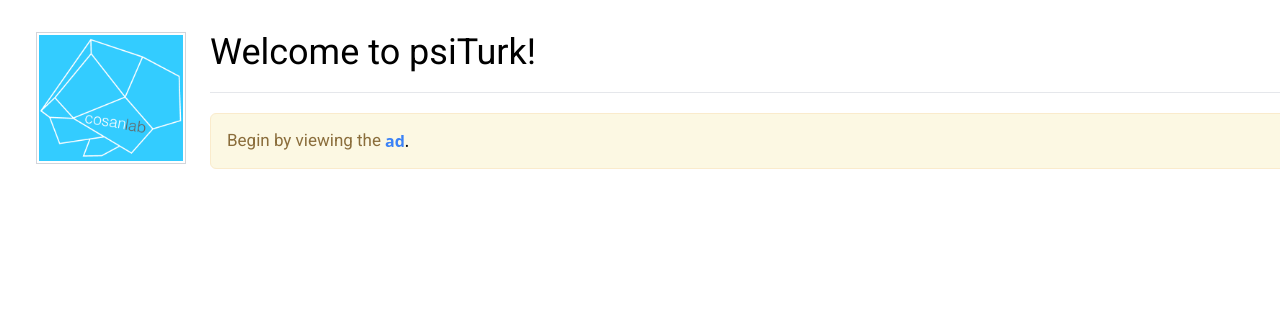
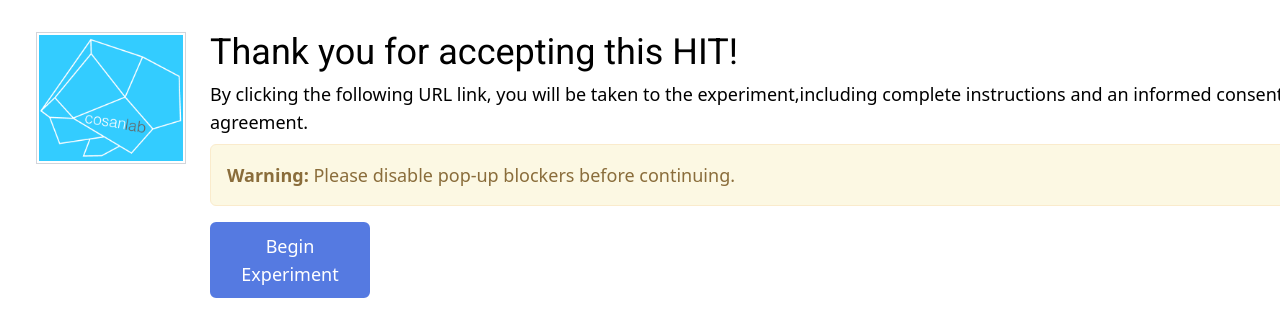
Before and after one commit to Hikmat-Bangash/Svelte-kit, a SvelteKit app: page / in a window 1280 px wide. Shown: the top 336 px of the page. Built offline with nearby package versions, Linux system fonts and the light colour scheme.

Commit message:
addressed the client feedback, created and modified the components accordingly

```diff
--- a/src/routes/+page.svelte
+++ b/src/routes/+page.svelte
@@ -1,11 +1,22 @@
 <script>
   import logo from "../assets/logo.png";
   import "@fontsource/roboto";
-  import { HomeScreen } from "../constants/constants";
+  import { SecondPage } from "../constants/constants";
 
+  const openNewWindow = () => {
+    const customWidth = 1100; // Set your desired custom width here
+    const windowFeatures = `width=${customWidth},height=${
+      window.innerHeight + 80
+    },left=0,top=0`;
+
+    window.open(
+      "/consent?hitId=debugOr0wK&assignmentId=debugRuNdu&workerId=debug0SdjT&mode=debug",
+      "popupWindow",
+      windowFeatures
+    );
+  };
 </script>
 
-<!--  -->
 <div class="container w-full h-full mt-8 ml-2 md:ml-6">
   <div class="wrapper w-full mx-3 flex gap-6 h-auto overflow-x-hidden">
     <div
@@ -18,38 +29,48 @@
       />
     </div>
 
-    <div class="right w-[85%] h-auto flex flex-col gap-5">
-      <h1 class="text-4xl">{HomeScreen.TITLE}</h1>
-      <hr />
+    <div class="right w-[85%] h-auto flex flex-col gap-2">
+      <h1 class="text-4xl">
+        {SecondPage.TITLE}
+      </h1>
+
+      <p class="text-lg">
+        {SecondPage.SUBTITLE}
+      </p>
+
       <div class="container mx-auto">
         <!-- Section: Design Block -->
         <section class="mb-2">
           <div
-            class="alert alert-dismissible fade show items-center justify-between rounded-md bg-[#fcf8e3] py-3.5 px-4 text-center text-black md:flex md:text-left border border-[#faebcc]"
+            class="alert alert-dismissible fade show items-center justify-between rounded-md bg-[#fcf8e3] border border-[#faebcc] py-4 px-4 text-center md:flex md:text-left"
           >
             <div
               class="mb-4 flex flex-wrap items-center justify-center md:mb-0 md:justify-start"
             >
               <!-- svelte-ignore a11y-missing-attribute -->
-              <p class="text-[#8a6d3b] text-[17px]">{HomeScreen.MESSAGE}</p>
-              <a
-                href="/ad?assignmentId=debugRuNdu&hitId=debugOr0wK&workerId=debug0SdjT&mode=debug"
-                class="ml-1 text-blue-500 font-semibold hover:text-blue-700 hover:underline"
-                >{HomeScreen.ANCHAR_TAG}</a
-              >.
+              <p class="text-[#8a6d3b] text-lg">
+                <b>{SecondPage.WARNING_MESSAGE}</b>
+                {SecondPage.INSTRUCTIONS}
+              </p>
             </div>
           </div>
         </section>
         <!-- Section: Design Block -->
       </div>
+      <!-- button -->
+      <button
+        class="bg-blue-700 opacity-75 text-white w-40 p-2 px-2 text-lg border-2 border-blue-700 rounded-md hover:bg-blue-800  active:border-2 focus:border-2 focus:border-black active:border-black "
+        on:click={openNewWindow}
+      >
+        {SecondPage.BUTTON}
+      </button>
     </div>
   </div>
 </div>
 
 <!-- styling section -->
 <style>
-  h1,
-  p {
+  h1 {
     font-family: "Roboto", sans-serif;
   }
 </style>
--- a/src/routes/[slug]/+page.svelte
+++ /dev/null
@@ -1,76 +0,0 @@
-<script>
-  import logo from "../../assets/logo.png";
-  import "@fontsource/roboto";
-  import { SecondPage } from "../../constants/constants";
-
-  const openNewWindow = () => {
-    const customWidth = 1100; // Set your desired custom width here
-    const windowFeatures = `width=${customWidth},height=${
-      window.innerHeight + 80
-    },left=0,top=0`;
-
-    window.open(
-      "/consent?hitId=debugOr0wK&assignmentId=debugRuNdu&workerId=debug0SdjT&mode=debug",
-      "popupWindow",
-      windowFeatures
-    );
-  };
-</script>
-
-<div class="container w-full h-full mt-8 ml-2 md:ml-6">
-  <div class="wrapper w-full mx-3 flex gap-6 h-auto overflow-x-hidden">
-    <div
-      class="left w-[150px] xl:h-[132px] h-[129px] border border-gray-300 p-[2px]"
-    >
-      <img
-        src={logo}
-        class="w-full h-auto min-w-[140px] min-h-[120px]"
-        alt="projectLabPic"
-      />
-    </div>
-
-    <div class="right w-[85%] h-auto flex flex-col gap-2">
-      <h1 class="text-4xl">
-        {SecondPage.TITLE}
-      </h1>
-
-      <p class="text-lg">
-        {SecondPage.SUBTITLE}
-      </p>
-
-      <div class="container mx-auto">
-        <!-- Section: Design Block -->
-        <section class="mb-2">
-          <div
-            class="alert alert-dismissible fade show items-center justify-between rounded-md bg-[#fcf8e3] border border-[#faebcc] py-4 px-4 text-center md:flex md:text-left"
-          >
-            <div
-              class="mb-4 flex flex-wrap items-center justify-center md:mb-0 md:justify-start"
-            >
-              <!-- svelte-ignore a11y-missing-attribute -->
-              <p class="text-[#8a6d3b] text-lg">
-                <b>{SecondPage.WARNING_MESSAGE}</b>
-                {SecondPage.INSTRUCTIONS}
-              </p>
-            </div>
-          </div>
-        </section>
-        <!-- Section: Design Block -->
-      </div>
-      <!-- button -->
-      <button
-        class="bg-blue-700 opacity-75 text-white w-40 p-2 px-2 text-lg border-2 border-blue-700 rounded-md hover:bg-blue-800  active:border-2 focus:border-2 focus:border-black active:border-black "
-        on:click={openNewWindow}
-      >
-        {SecondPage.BUTTON}
-      </button>
-    </div>
-  </div>
-</div>
-
-<!-- styling section -->
-<style>
-  h1 {
-    font-family: "Roboto", sans-serif;
-  }
-</style>
--- a/src/screens/screenTen.svelte
+++ b/src/screens/screenTen.svelte
@@ -62,10 +62,10 @@
         currentPageNumber.set(10);
       }
 
-      // ---- condition for temporary purpose to check the updated deployed --------
-      if (videoElement.currentTime >= 10 && videoElement.currentTime <= 10.3) {
-        currentPageNumber.set(10);
-      }
+      // // ---- condition for temporary purpose to check the updated deployed --------
+      // if (videoElement.currentTime >= 10 && videoElement.currentTime <= 10.3) {
+      //   currentPageNumber.set(10);
+      // }
 
       if (
         (videoElement.currentTime >= 20 &&
--- a/src/screens/screenThree.svelte
+++ b/src/screens/screenThree.svelte
@@ -49,11 +49,10 @@
     <p class="flex-wrap text-center">{ThirdScreen.WARNING_MESSAGE}</p>
 
     <p class="flex-wrap text-center">
-      Please enter the word <b class="uppercase">{randomWord }</b> in lowercase letters
-      to Box1.
+      Please enter the word <b class="uppercase">{randomWord }</b> in lowercase letters.
     </p>
 
-    <p>{ThirdScreen.BOX2_MESSAGE}</p>
+    <!-- <p>{ThirdScreen.BOX2_MESSAGE}</p> -->
 
     <button
       on:click={NextPageHandler}
--- a/src/screens/stepFour.svelte
+++ b/src/screens/stepFour.svelte
@@ -26,7 +26,7 @@
   // Handle the click event
   const clickHandler = () => {
     // Conditional statement for checking user input
-    if (randomValue == inputValue1 && inputValue2 == "") {
+    if (randomValue == inputValue1) {
       NextPageHandler();
     } else {
       error = true;
@@ -60,20 +60,20 @@
     <div
       class="wrapper mx-4 flex flex-col gap-7 justify-center items-center text-xl text-gray-700"
     >
-      <h1>Box 1</h1>
+      <h1>TextBox</h1>
 
       <input
         type="text"
         class="w-[11rem] text-sm p-2 h-6 border border-gray-900 rounded-sm"
         bind:value={inputValue1}
       />
-      <h1>Box 2</h1>
+      <!-- <h1>Box 2</h1>
 
       <input
         type="text"
         class="w-[11rem] text-sm p-2 h-6 border border-gray-900 rounded-sm"
          bind:value={inputValue2}
-      />
+      /> -->
 
       <button
         on:click={clickHandler}
```
